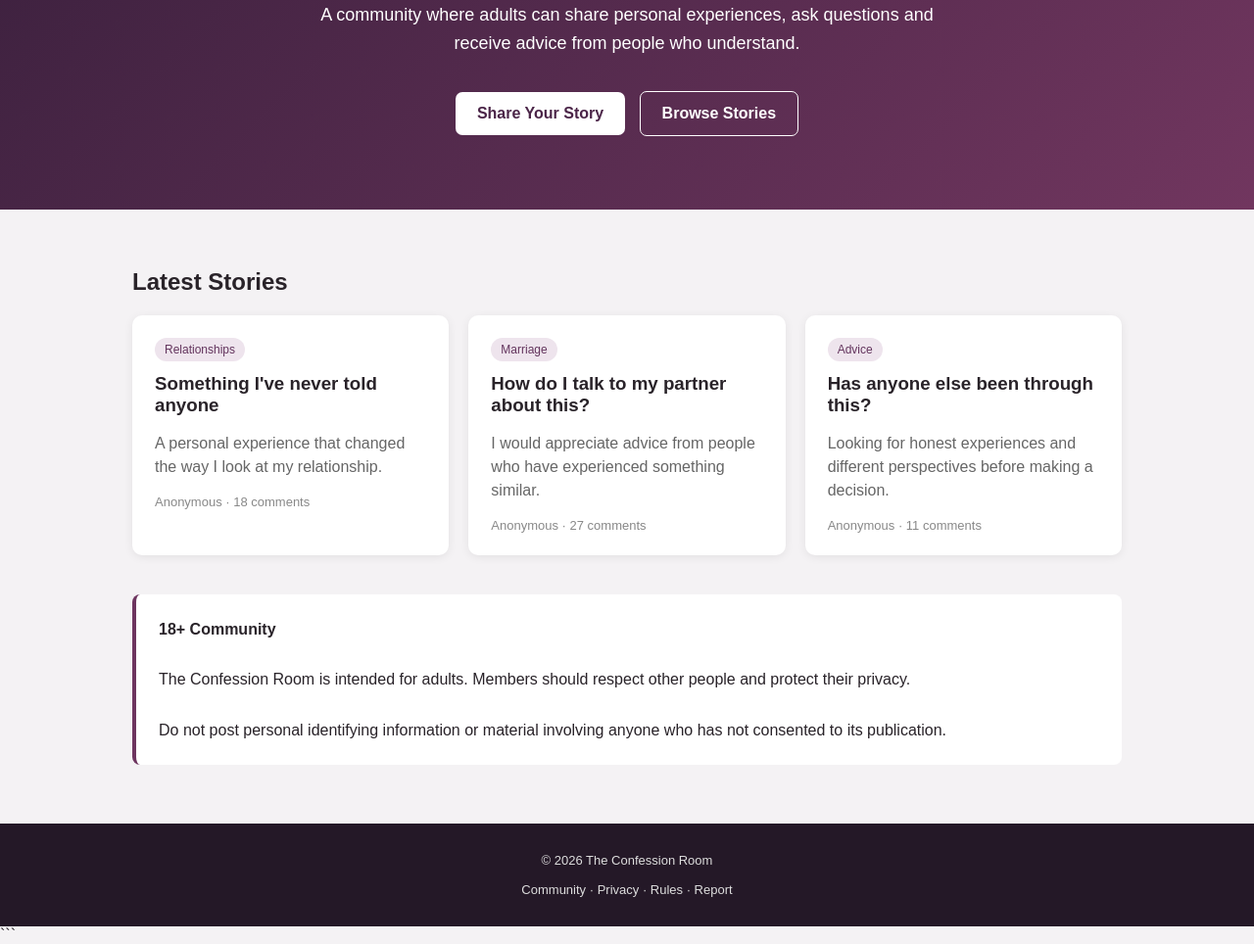
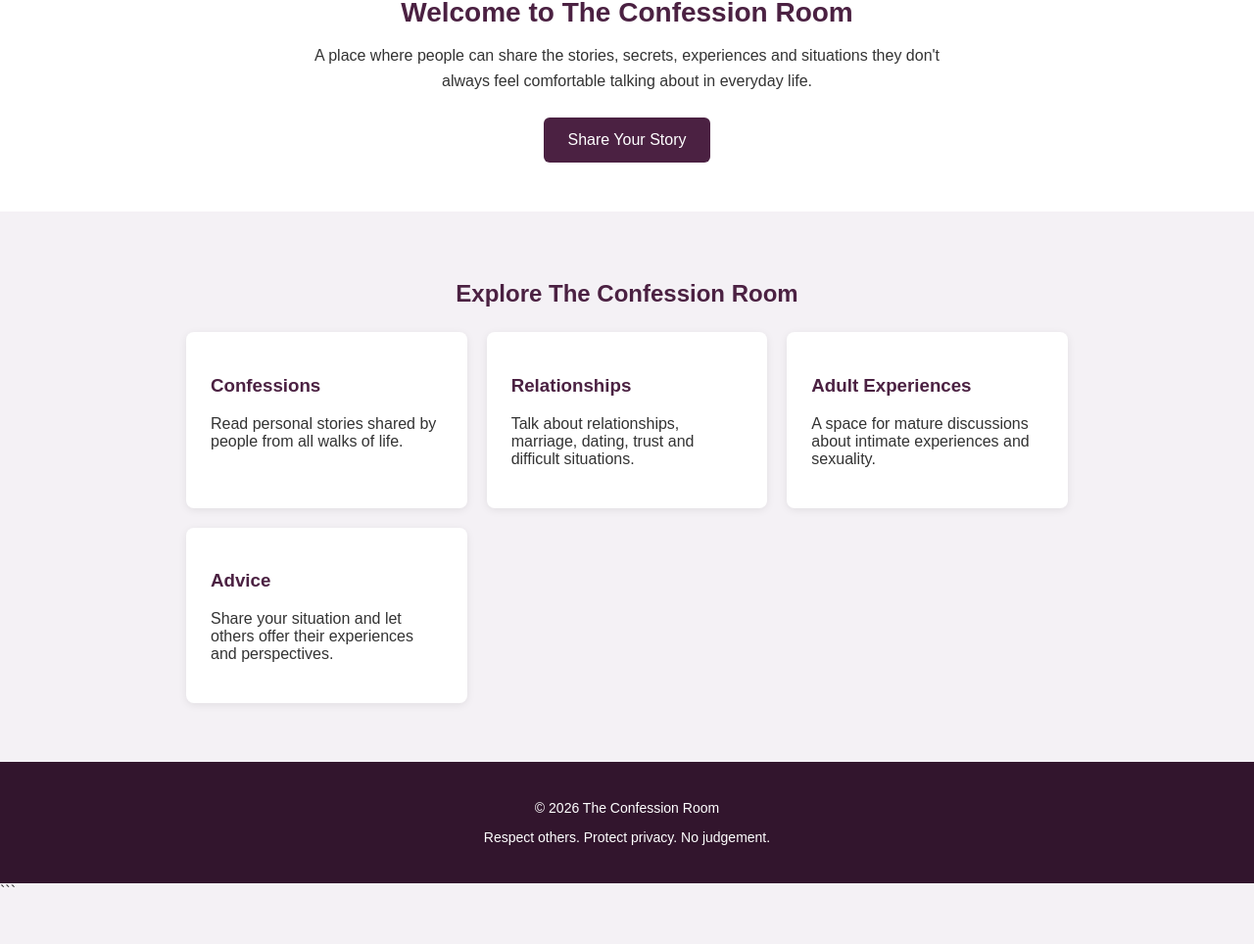
Before and after one commit to Funcouple084/index.html, a plain HTML site: page index.html in a window 1280 px wide. Shown: the part 249-1213 px from the top of the page at 98% size. After the commit the page ends 1169 px from the top, so only its background shows below. Drawn offline with Linux system fonts and the light colour scheme.

Commit message:
Update index.html

```diff
--- a/index.html
+++ b/index.html
@@ -4,342 +4,183 @@
 <head>
   <meta charset="UTF-8">
   <meta name="viewport" content="width=device-width, initial-scale=1.0">
-
   <title>The Confession Room</title>
 
   <style>
-
-* {
-    box-sizing: border-box;
-}
-
     body {
       margin: 0;
       font-family: Arial, sans-serif;
-    background: #f4f2f4;
-    color: #292329;
+      background: #f4f1f5;
+      color: #333;
     }
 
-/* HEADER */
-
     header {
-    background: #241827;
+      background: #4b2142;
       color: white;
-    padding: 18px 6%;
-    display: flex;
-    justify-content: space-between;
-    align-items: center;
+      padding: 25px 20px;
+      text-align: center;
     }
 
-.logo {
-    font-size: 24px;
-    font-weight: bold;
+    header h1 {
+      margin: 0;
+      font-size: 32px;
+    }
+
+    header p {
+      margin: 8px 0 0;
+      font-size: 16px;
+    }
+
+    nav {
+      background: #32152d;
+      text-align: center;
+      padding: 12px;
     }
 
     nav a {
       color: white;
       text-decoration: none;
-    margin-left: 20px;
-    font-size: 14px;
+      margin: 0 12px;
+      font-size: 15px;
     }
 
-/* HERO */
-
     .hero {
-    background: linear-gradient(135deg, #3a203d, #71365f);
-    color: white;
       text-align: center;
-    padding: 70px 20px;
+      padding: 50px 20px;
+      background: white;
     }
 
-.hero h1 {
-    font-size: 42px;
+    .hero h2 {
+      font-size: 28px;
       margin-bottom: 15px;
+      color: #4b2142;
     }
 
     .hero p {
       max-width: 650px;
       margin: auto;
       line-height: 1.6;
-    font-size: 18px;
-}
-
-.buttons {
-    margin-top: 30px;
     }
 
     .button {
       display: inline-block;
-    padding: 13px 22px;
-    margin: 5px;
-    border-radius: 7px;
+      margin-top: 25px;
+      padding: 14px 25px;
+      background: #4b2142;
+      color: white;
       text-decoration: none;
-    font-weight: bold;
+      border-radius: 6px;
     }
 
-.primary {
-    background: white;
-    color: #4b2548;
+    .section {
+      max-width: 900px;
+      margin: 30px auto;
+      padding: 20px;
     }
 
-.secondary {
-    border: 1px solid white;
-    color: white;
+    .section h2 {
+      text-align: center;
+      color: #4b2142;
     }
 
-/* MAIN */
-
-main {
-    max-width: 1050px;
-    margin: 40px auto;
-    padding: 0 20px;
+    .cards {
+      display: grid;
+      grid-template-columns: repeat(auto-fit, minmax(220px, 1fr));
+      gap: 20px;
+      margin-top: 25px;
     }
-
-.section-title {
-    display: flex;
-    justify-content: space-between;
-    align-items: center;
-}
-
-.stories {
-    display: grid;
-    grid-template-columns:
-        repeat(auto-fit, minmax(280px, 1fr));
-    gap: 20px;
-}
-
-/* STORY CARDS */
 
     .card {
       background: white;
-    padding: 23px;
-    border-radius: 10px;
-    box-shadow: 0 2px 10px rgba(0,0,0,0.07);
-}
-
-.tag {
-    display: inline-block;
-    background: #eee4ed;
-    color: #63345d;
-    padding: 5px 10px;
-    border-radius: 20px;
-    font-size: 12px;
+      padding: 25px;
+      border-radius: 8px;
+      box-shadow: 0 2px 8px rgba(0,0,0,0.08);
     }
 
     .card h3 {
-    margin: 12px 0;
+      color: #4b2142;
     }
 
-.card p {
-    color: #666;
-    line-height: 1.5;
+    footer {
+      margin-top: 40px;
+      background: #32152d;
+      color: white;
+      text-align: center;
+      padding: 25px;
+      font-size: 14px;
     }
-
-.meta {
-    color: #888;
-    font-size: 13px;
-}
-
-/* NOTICE */
-
-.notice {
-    margin-top: 40px;
-    background: white;
-    padding: 23px;
-    border-left: 4px solid #6d345f;
-    border-radius: 8px;
-    line-height: 1.6;
-}
-
-/* FOOTER */
-
-footer {
-    margin-top: 60px;
-    background: #241827;
-    color: #ddd;
-    text-align: center;
-    padding: 30px;
-    font-size: 13px;
-}
-
-/* MOBILE */
-
-@media (max-width: 600px) {
-
-    header {
-        flex-direction: column;
-        gap: 15px;
-    }
-
-    nav a {
-        margin: 0 7px;
-    }
-
-    .hero h1 {
-        font-size: 32px;
-    }
-
-}
-
   </style>
 </head>
 
 <body>
 
   <header>
-
-    <div class="logo">
-        The Confession Room
-    </div>
+    <h1>The Confession Room</h1>
+    <p>Real stories. Honest conversations. No judgement.</p>
+  </header>
 
   <nav>
     <a href="#">Home</a>
     <a href="#">Stories</a>
+    <a href="#">Share Your Story</a>
     <a href="#">Advice</a>
-        <a href="#">Sign In</a>
+    <a href="#">About</a>
   </nav>
 
-</header>
-
-
   <section class="hero">
-
-    <h1>Share your story. Be heard.</h1>
+    <h2>Welcome to The Confession Room</h2>
 
     <p>
-        A community where adults can share personal experiences,
-        ask questions and receive advice from people who understand.
+      A place where people can share the stories, secrets,
+      experiences and situations they don't always feel comfortable
+      talking about in everyday life.
     </p>
 
-    <div class="buttons">
+    <a href="#" class="button">Share Your Story</a>
+  </section>
 
-        <a class="button primary" href="#">
-            Share Your Story
-        </a>
+  <section class="section">
 
-        <a class="button secondary" href="#">
-            Browse Stories
-        </a>
+    <h2>Explore The Confession Room</h2>
+
+    <div class="cards">
+
+      <div class="card">
+        <h3>Confessions</h3>
+        <p>
+          Read personal stories shared by people from all walks of life.
+        </p>
+      </div>
+
+      <div class="card">
+        <h3>Relationships</h3>
+        <p>
+          Talk about relationships, marriage, dating, trust and difficult situations.
+        </p>
+      </div>
+
+      <div class="card">
+        <h3>Adult Experiences</h3>
+        <p>
+          A space for mature discussions about intimate experiences and sexuality.
+        </p>
+      </div>
+
+      <div class="card">
+        <h3>Advice</h3>
+        <p>
+          Share your situation and let others offer their experiences and perspectives.
+        </p>
+      </div>
 
     </div>
 
   </section>
 
-
-<main>
-
-    <div class="section-title">
-
-        <h2>
-            Latest Stories
-        </h2>
-
-    </div>
-
-
-    <div class="stories">
-
-
-        <article class="card">
-
-            <span class="tag">
-                Relationships
-            </span>
-
-            <h3>
-                Something I've never told anyone
-            </h3>
-
-            <p>
-                A personal experience that changed the way
-                I look at my relationship.
-            </p>
-
-            <div class="meta">
-                Anonymous · 18 comments
-            </div>
-
-        </article>
-
-
-        <article class="card">
-
-            <span class="tag">
-                Marriage
-            </span>
-
-            <h3>
-                How do I talk to my partner about this?
-            </h3>
-
-            <p>
-                I would appreciate advice from people who
-                have experienced something similar.
-            </p>
-
-            <div class="meta">
-                Anonymous · 27 comments
-            </div>
-
-        </article>
-
-
-        <article class="card">
-
-            <span class="tag">
-                Advice
-            </span>
-
-            <h3>
-                Has anyone else been through this?
-            </h3>
-
-            <p>
-                Looking for honest experiences and different
-                perspectives before making a decision.
-            </p>
-
-            <div class="meta">
-                Anonymous · 11 comments
-            </div>
-
-        </article>
-
-
-    </div>
-
-
-    <div class="notice">
-
-        <strong>18+ Community</strong>
-
-        <br><br>
-
-        The Confession Room is intended for adults.
-        Members should respect other people and protect
-        their privacy.
-
-        <br><br>
-
-        Do not post personal identifying information or
-        material involving anyone who has not consented
-        to its publication.
-
-    </div>
-
-</main>
-
-
   <footer>
-
-    © 2026 The Confession Room
-
-    <br><br>
-
-    Community · Privacy · Rules · Report
-
+    <p>© 2026 The Confession Room</p>
+    <p>Respect others. Protect privacy. No judgement.</p>
   </footer>
-
 
 </body>
 </html>
```
Lines whose indentation alone changed are shown as unchanged.
